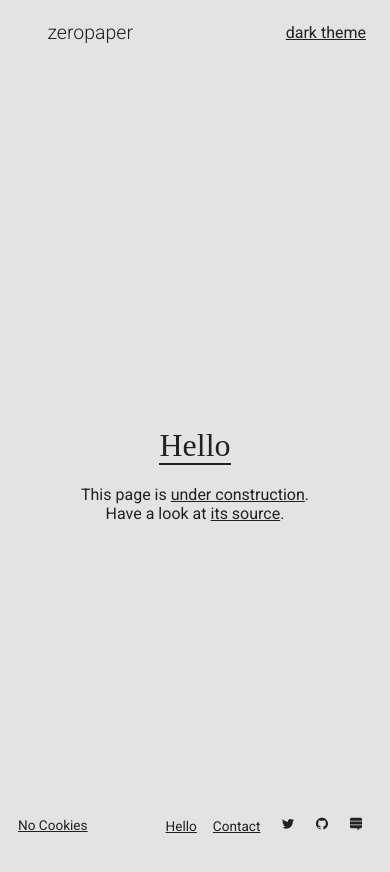
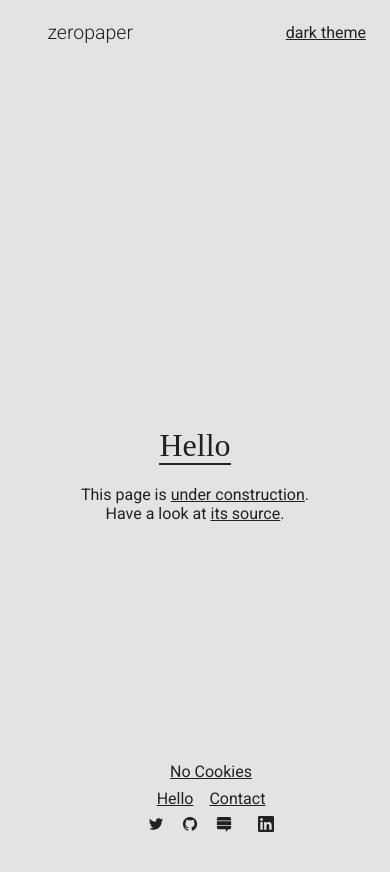
Before and after one commit to zeropaper/zeropaper-style, a Gatsby site: page / in a window 390 px wide. Built offline with nearby package versions, Linux system fonts and the light colour scheme; Gatsby itself is replaced by a stand-in of ours; a web font is replaced by a local one.

Commit message:
work on mobile Layout and footer style

```diff
--- a/src/components/Layout/Footer.jsx
+++ b/src/components/Layout/Footer.jsx
@@ -9,9 +9,10 @@ const useStyles = createUseStyles(({
   background: {
     shades,
   },
+  spacing,
 }) => ({
   root: {
-    padding: 10,
+    padding: spacing(),
     display: 'flex',
     justifyContent: 'space-around',
     position: 'fixed',
@@ -20,12 +21,24 @@ const useStyles = createUseStyles(({
     width: '100%',
     fontSize: '0.85rem',
     background: shades[0],
+    '@media (max-width: 768px)': {
+      fontSize: '1rem',
+      flexDirection: 'column',
+      alignItems: 'center',
+    },
   },
   column: {
     width: '33%',
+    '@media (max-width: 768px)': {
+      textAlign: 'center',
+    },
   },
   menu: {
     width: '34%',
+    '@media (max-width: 768px)': {
+      marginTop: spacing(),
+      marginBottom: spacing(),
+    },
   },
   menuList: {
     margin: 'auto',
@@ -46,7 +59,6 @@ const Footer = (props) => {
         to="/no-cookies"
       >
         No Cookies
-
       </Link>
 
       <Menu
--- a/src/components/Layout/Layout.jsx
+++ b/src/components/Layout/Layout.jsx
@@ -14,6 +14,7 @@ import Header from './Header';
 import Footer from './Footer';
 
 const useStyles = createUseStyles(({
+  spacing,
   typography: {
     fontSize,
     fontFamily,
@@ -41,7 +42,13 @@ const useStyles = createUseStyles(({
     '#___gatsby, #gatsby-focus-wrapper, .tl-edges, .tl-wrapper': {
       width: '100%',
       height: '100%',
+    },
+    '#gatsby-focus-wrapper': {
+      // paddingBottom: 40,
       overflow: 'auto',
+      '@media (max-width: 768px)': {
+        paddingBottom: `calc(${spacing(6)}px + 3ch)`,
+      },
     },
     '#gatsby-focus-wrapper, .tl-wrapper': {
       display: 'flex',
```
